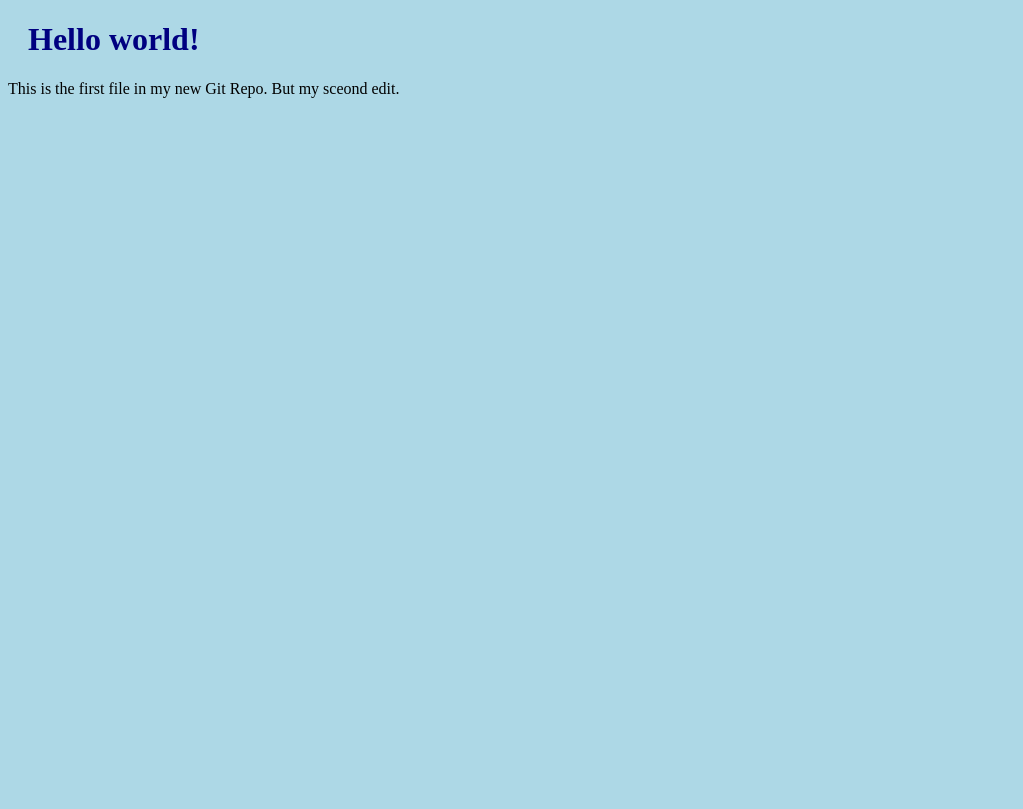
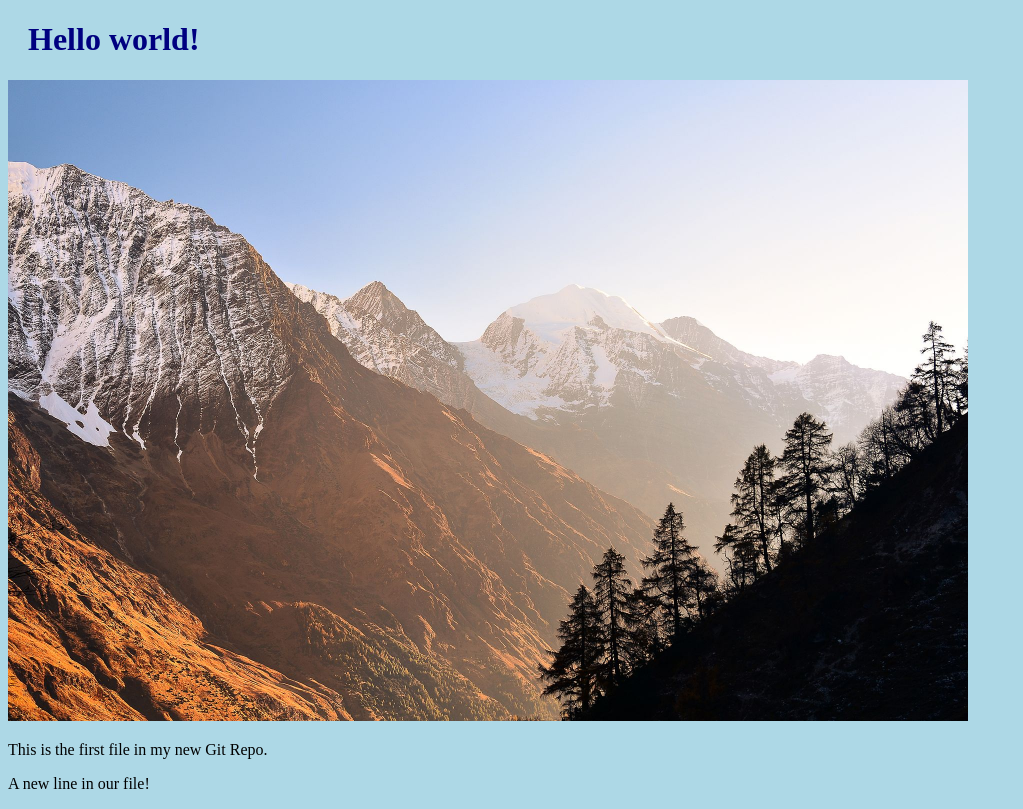
Before and after one commit to aaronrosenberg/hello_world, a plain HTML site: page index.html in a window 1280 px wide. Shown: the whole page, without its empty margins (0-1023 px from the left). Drawn offline with Linux system fonts and the light colour scheme.

Commit message:
updated index.html with image

```diff
--- a/index.html
+++ b/index.html
@@ -7,7 +7,10 @@
 <body>
 
 <h1>Hello world!</h1>
-<p>This is the first file in my new Git Repo. But my sceond edit.</p>
+<div><img src="img_hello_world.jpg" alt="Hello World from Space"
+style="width:100%;max-width:960px"></div>
+<p>This is the first file in my new Git Repo.</p>
+<p>A new line in our file!</p>
 
 </body>
 </html>
```
